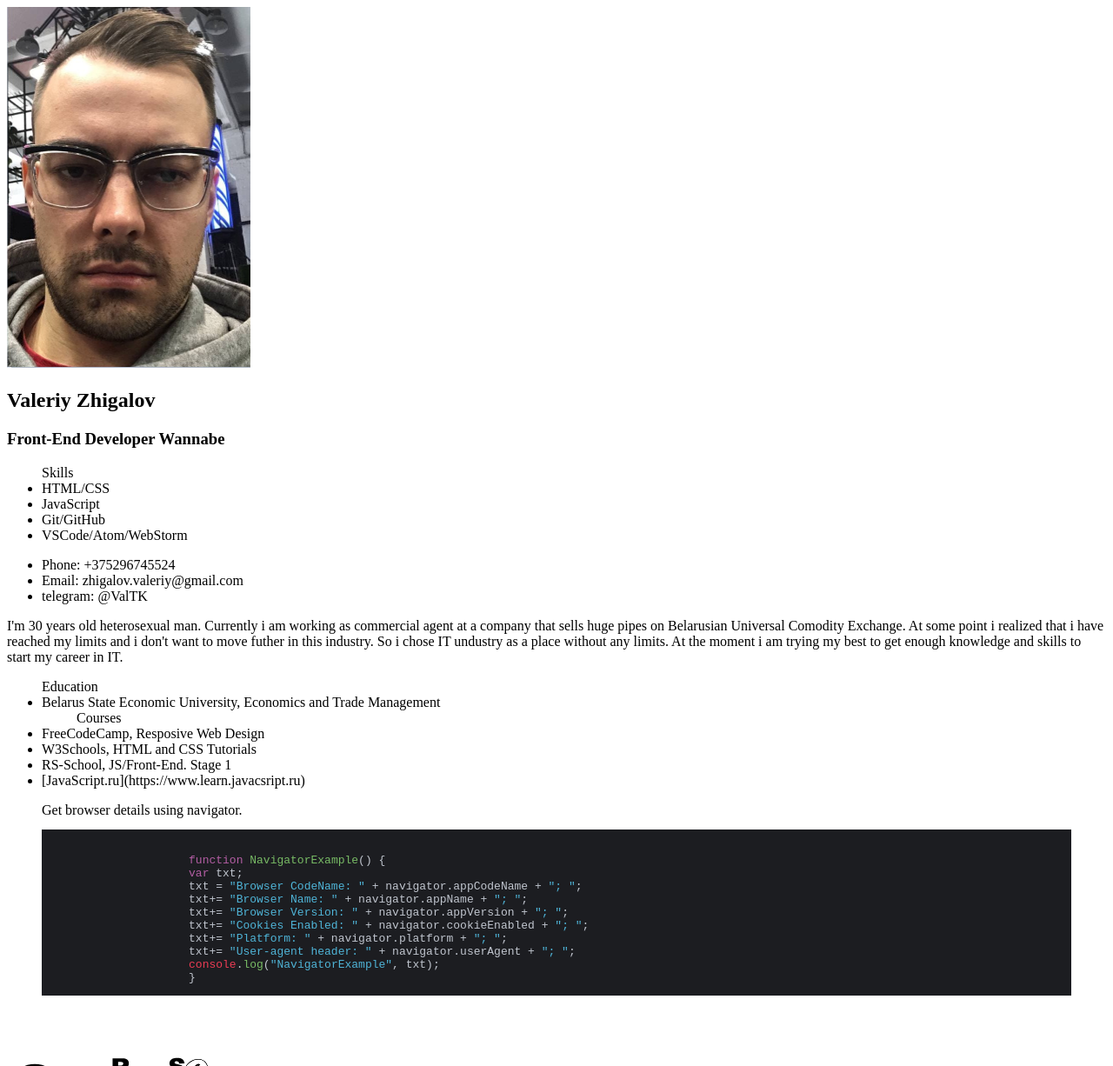
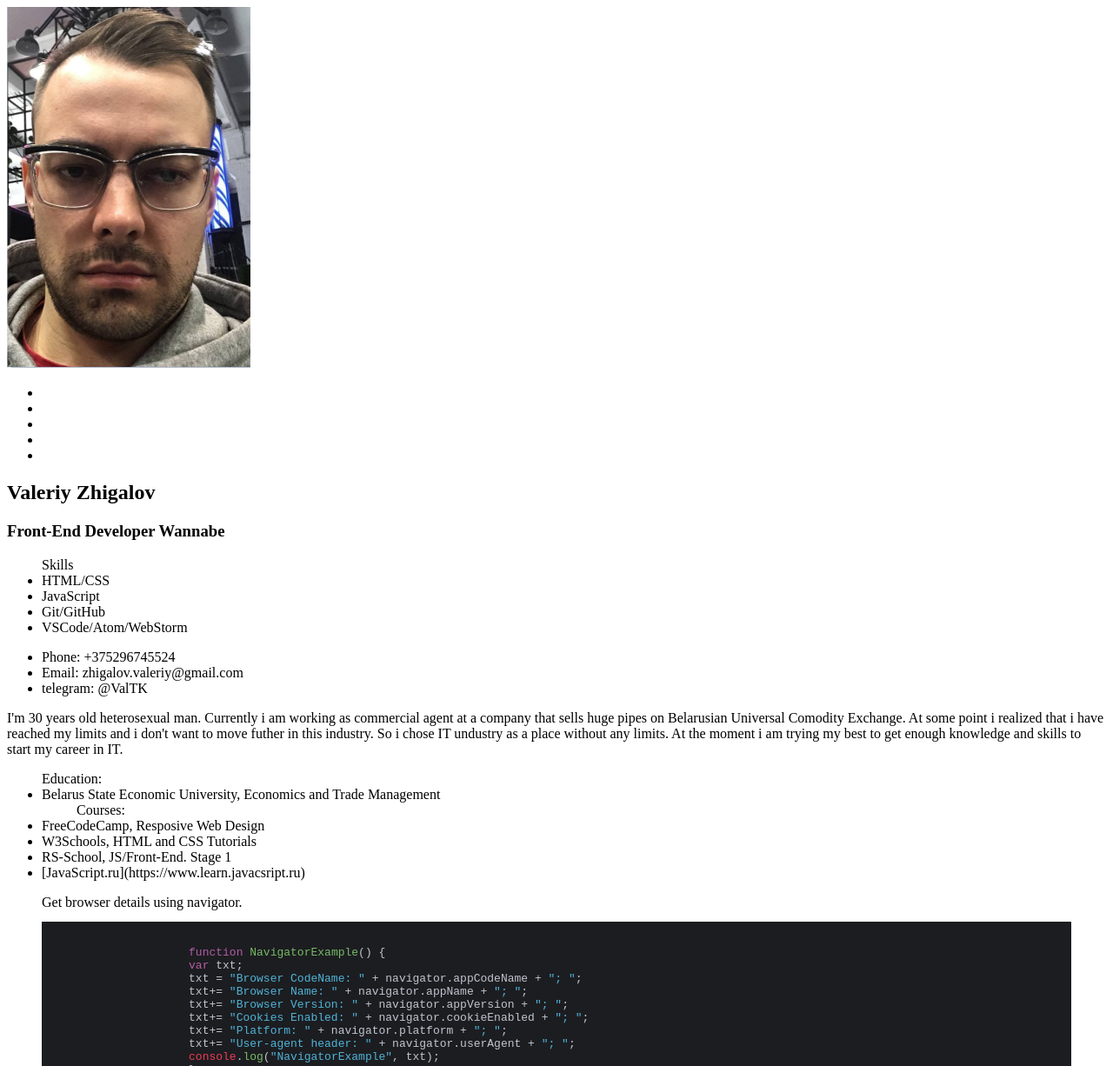
Before and after one commit to ValTK/rsschool-cv, a plain HTML site: page index.html in a window 1280 px wide. Shown: the top 1226 px of the page at 87% size. Drawn offline with Linux system fonts and the light colour scheme.

Commit message:
feat: add navbar

```diff
--- a/index.html
+++ b/index.html
@@ -9,14 +9,42 @@
     <title>CV Page</title>
 </head>
 <body>
-    <div id="main-block">
+    <div class="wrapper">
         <aside>
-            <header>
-                <img src="./logos/ava.jpg" alt="my beautiful head" width="280" height="415">
-                <h1>Valeriy Zhigalov</h1>
-                <h3>Front-End Developer Wannabe</h3>
+            <header class="header">
+                <div class="container">
+                    <div class="header-body">
+                        <img src="./logos/ava.jpg" alt="my beautiful head" width="280" height="415">
+                        <div class="header-burger">
+                            <span>
+                            </span>
+                        </div>
+                        <nav class="header-menu">
+                            <ul class="header-list">
+                                <li>
+                                    <a href="" class="header-link"></a>
+                                </li>
+                                <li>
+                                    <a href="" class="header-link"></a>
+                                </li>
+                                <li>
+                                    <a href="" class="header-link"></a>
+                                </li>
+                                <li>
+                                    <a href="" class="header-link"></a>
+                                </li>
+                                <li>
+                                    <a href="" class="header-link"></a>
+                                </li>
+                            </ul>
+                        </nav>
+                    </div>
+                    <h1>Valeriy Zhigalov</h1>
+                    <h3>Front-End Developer Wannabe</h3>
+
+                </div>
             </header>
-            <div id="skills">
+            <div class="skills">
                 <ul>Skills
                     <li>HTML/CSS</li>
                     <li>JavaScript</li>
@@ -24,7 +52,7 @@
                     <li>VSCode/Atom/WebStorm</li>
                 </ul>
             </div>
-            <div id="contacts">
+            <div class="contacts">
                 <ul>
                     <li>Phone: +375296745524</li>
                     <li>Email: zhigalov.valeriy@gmail.com</li>
@@ -32,15 +60,15 @@
                 </ul>
             </div>
         </aside>
-        <section id="about">I'm 30 years old heterosexual man. Currently i am working as commercial agent at a company that sells huge pipes on
+        <section id="class">I'm 30 years old heterosexual man. Currently i am working as commercial agent at a company that sells huge pipes on
         Belarusian Universal Comodity Exchange. At some point i realized that i have reached my limits and i don't want to move
         futher in this industry. So i chose IT undustry as a place without any limits. At the moment i am trying my best to get
         enough knowledge and skills to start my career in IT.
         </section>
-        <section id="education">
-            <ul>Education
+        <section class="education">
+            <ul>Education:
                 <li>Belarus State Economic University, Economics and Trade Management</li>
-                    <ul>Courses</ul>
+                    <ul>Courses:</ul>
                         <li>FreeCodeCamp, Resposive Web Design</li>
                         <li>W3Schools, HTML and CSS Tutorials</li>
                         <li>RS-School, JS/Front-End. Stage 1</li>
@@ -50,7 +78,7 @@
         <section></section>
         <figure>
             <figcaption>Get browser details using navigator.</figcaption>
-                <pre><code id="jscode">
+                <pre><code class="jscode">
                     function NavigatorExample() {
                     var txt;
                     txt = "Browser CodeName: " + navigator.appCodeName + "; ";
```
